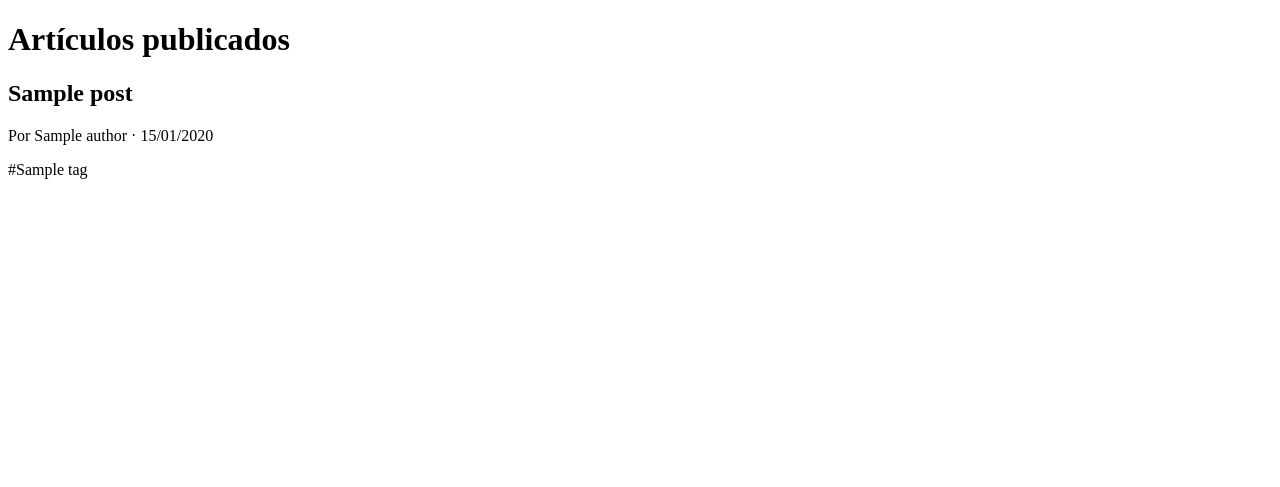
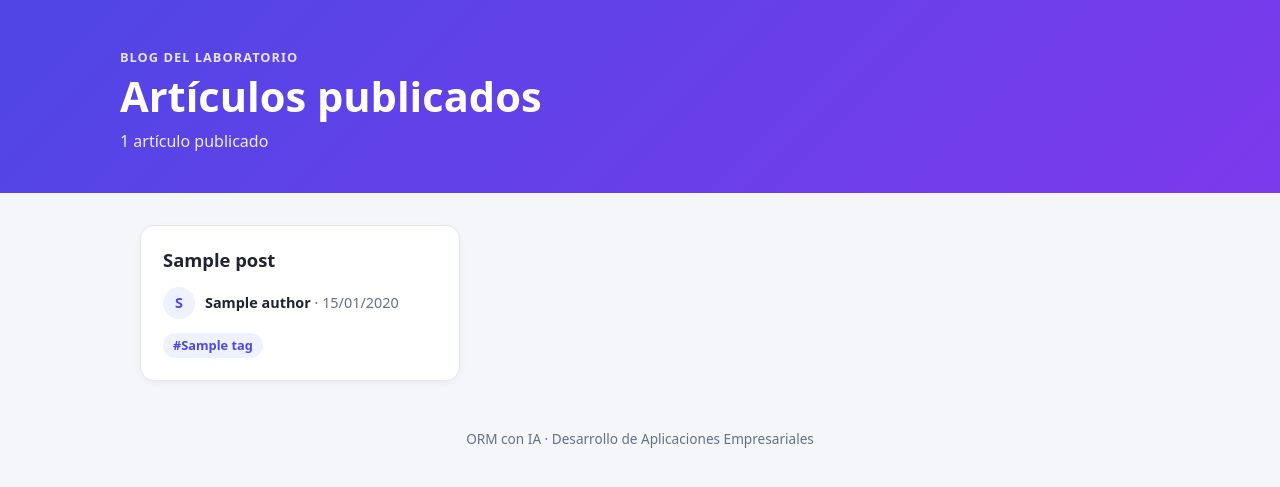
Before and after one commit to karimSOV/Desarrollo-de-Aplicaciones-Empresariales, a Django app: page /blog/ in a window 1280 px wide. Shown: the top 487 px of the page. Run offline with Django 5.2, Linux system fonts and the light colour scheme; tables that the repository leaves empty hold one stand-in row (values such as "Sample post").

Commit message:
Semana 7 - Mejorar el diseno de la portada del blog

```diff
--- a/semana-07/blog/templates/blog/front_page.html
+++ b/semana-07/blog/templates/blog/front_page.html
@@ -2,20 +2,194 @@
 <html lang="es">
 <head>
   <meta charset="utf-8">
+  <meta name="viewport" content="width=device-width, initial-scale=1">
   <title>Blog del laboratorio</title>
+  <style>
+    /* Only the data the view already loads is used (author and tags), so the
+       page keeps running two queries. */
+    :root {
+      --bg: #f5f6fa;
+      --surface: #ffffff;
+      --text: #1f2430;
+      --muted: #667085;
+      --line: #e4e7ec;
+      --accent: #4f46e5;
+      --accent-soft: #eef2ff;
+    }
+
+    * {
+      box-sizing: border-box;
+    }
+
+    body {
+      margin: 0;
+      background: var(--bg);
+      color: var(--text);
+      font-family: system-ui, "Segoe UI", Arial, sans-serif;
+      line-height: 1.5;
+    }
+
+    .hero {
+      padding: 48px 20px 40px;
+      background: linear-gradient(135deg, #4f46e5, #7c3aed);
+      color: #ffffff;
+    }
+
+    .hero-inner,
+    .content {
+      max-width: 1040px;
+      margin: 0 auto;
+    }
+
+    .hero-kicker {
+      margin: 0 0 6px;
+      font-size: 0.8rem;
+      font-weight: 600;
+      letter-spacing: 0.08em;
+      text-transform: uppercase;
+      opacity: 0.85;
+    }
+
+    .hero h1 {
+      margin: 0;
+      font-size: clamp(1.8rem, 1.4rem + 2vw, 2.6rem);
+      line-height: 1.15;
+    }
+
+    .hero-count {
+      margin: 8px 0 0;
+      opacity: 0.9;
+    }
+
+    .content {
+      padding: 32px 20px 48px;
+    }
+
+    .grid {
+      display: grid;
+      grid-template-columns: repeat(auto-fill, minmax(290px, 1fr));
+      gap: 20px;
+    }
+
+    .card {
+      display: flex;
+      flex-direction: column;
+      gap: 14px;
+      padding: 22px;
+      border: 1px solid var(--line);
+      border-radius: 14px;
+      background: var(--surface);
+      box-shadow: 0 2px 8px rgba(16, 24, 40, 0.04);
+      transition: transform 0.15s ease, box-shadow 0.15s ease;
+    }
+
+    .card:hover {
+      transform: translateY(-2px);
+      box-shadow: 0 8px 22px rgba(16, 24, 40, 0.08);
+    }
+
+    .card-title {
+      margin: 0;
+      font-size: 1.15rem;
+      line-height: 1.35;
+    }
+
+    .meta {
+      display: flex;
+      align-items: center;
+      gap: 10px;
+      margin: 0;
+      color: var(--muted);
+      font-size: 0.9rem;
+    }
+
+    .avatar {
+      display: grid;
+      place-items: center;
+      width: 32px;
+      height: 32px;
+      border-radius: 50%;
+      background: var(--accent-soft);
+      color: var(--accent);
+      font-weight: 700;
+    }
+
+    .author {
+      color: var(--text);
+      font-weight: 600;
+    }
+
+    .tags {
+      display: flex;
+      flex-wrap: wrap;
+      gap: 6px;
+      margin: auto 0 0;
+    }
+
+    .tag {
+      padding: 3px 10px;
+      border-radius: 999px;
+      background: var(--accent-soft);
+      color: var(--accent);
+      font-size: 0.8rem;
+      font-weight: 600;
+    }
+
+    .no-tags {
+      color: var(--muted);
+      font-size: 0.85rem;
+      font-style: italic;
+    }
+
+    .empty {
+      padding: 32px;
+      border: 1px dashed var(--line);
+      border-radius: 14px;
+      background: var(--surface);
+      color: var(--muted);
+      text-align: center;
+    }
+
+    .footer {
+      padding: 0 20px 32px;
+      color: var(--muted);
+      font-size: 0.85rem;
+      text-align: center;
+    }
+  </style>
 </head>
 <body>
+  <header class="hero">
+    <div class="hero-inner">
+      <p class="hero-kicker">Blog del laboratorio</p>
       <h1>Artículos publicados</h1>
+      <p class="hero-count">{{ posts|length }} artículo{{ posts|length|pluralize }} publicado{{ posts|length|pluralize }}</p>
+    </div>
+  </header>
+
+  <main class="content">
+    <div class="grid">
       {% for post in posts %}
-    <article>
-      <h2>{{ post.title }}</h2>
-      <p>Por {{ post.author.name }} · {{ post.published_at|date:"d/m/Y" }}</p>
-      <p>
-        {% for tag in post.tags.all %}<span>#{{ tag.name }}</span>{% empty %}<em>sin etiquetas</em>{% endfor %}
+        <article class="card">
+          <h2 class="card-title">{{ post.title }}</h2>
+          <p class="meta">
+            <span class="avatar">{{ post.author.name|first }}</span>
+            <span><span class="author">{{ post.author.name }}</span> · {{ post.published_at|date:"d/m/Y" }}</span>
+          </p>
+          <p class="tags">
+            {% for tag in post.tags.all %}
+              <span class="tag">#{{ tag.name }}</span>
+            {% empty %}
+              <span class="no-tags">sin etiquetas</span>
+            {% endfor %}
           </p>
         </article>
       {% empty %}
-    <p>No hay artículos publicados.</p>
+        <p class="empty">No hay artículos publicados.</p>
       {% endfor %}
+    </div>
+  </main>
+
+  <footer class="footer">ORM con IA · Desarrollo de Aplicaciones Empresariales</footer>
 </body>
 </html>
```
Lines whose indentation alone changed are shown as unchanged.
